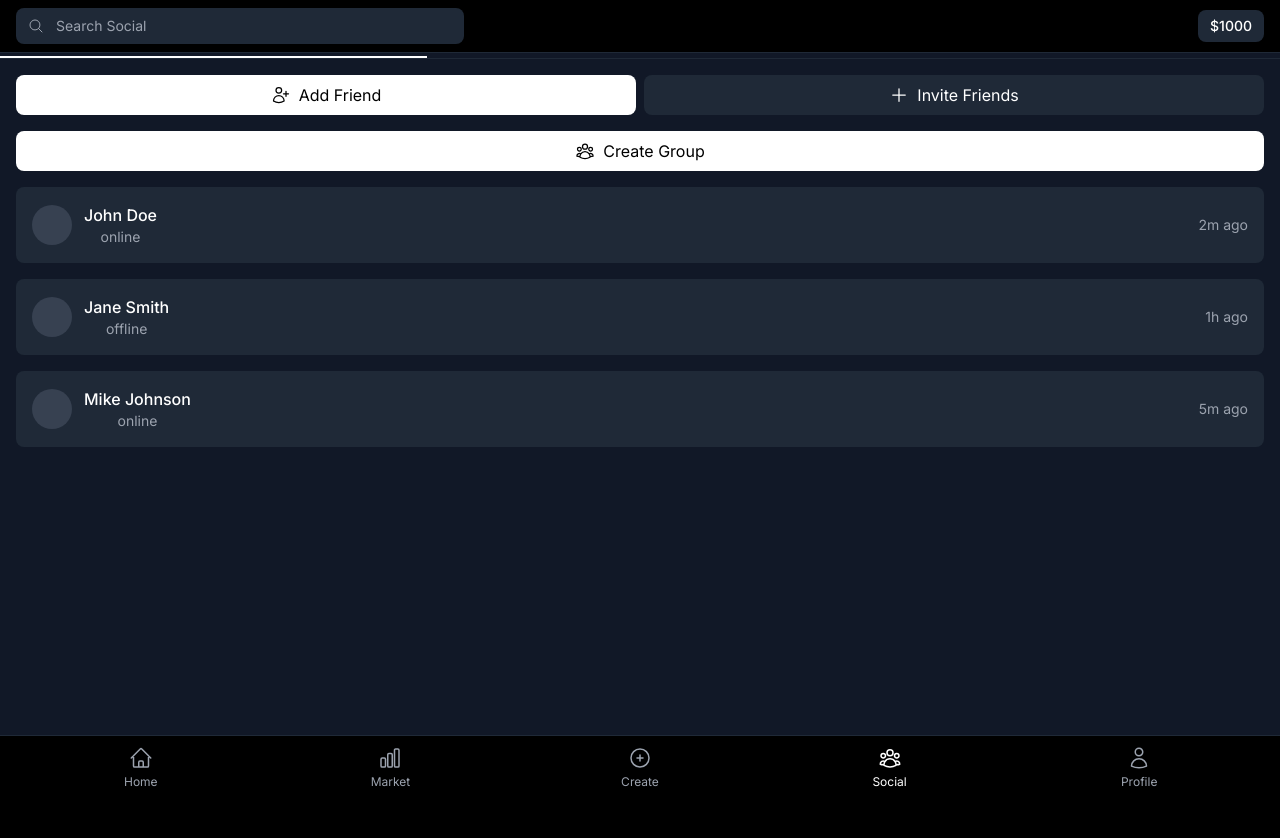
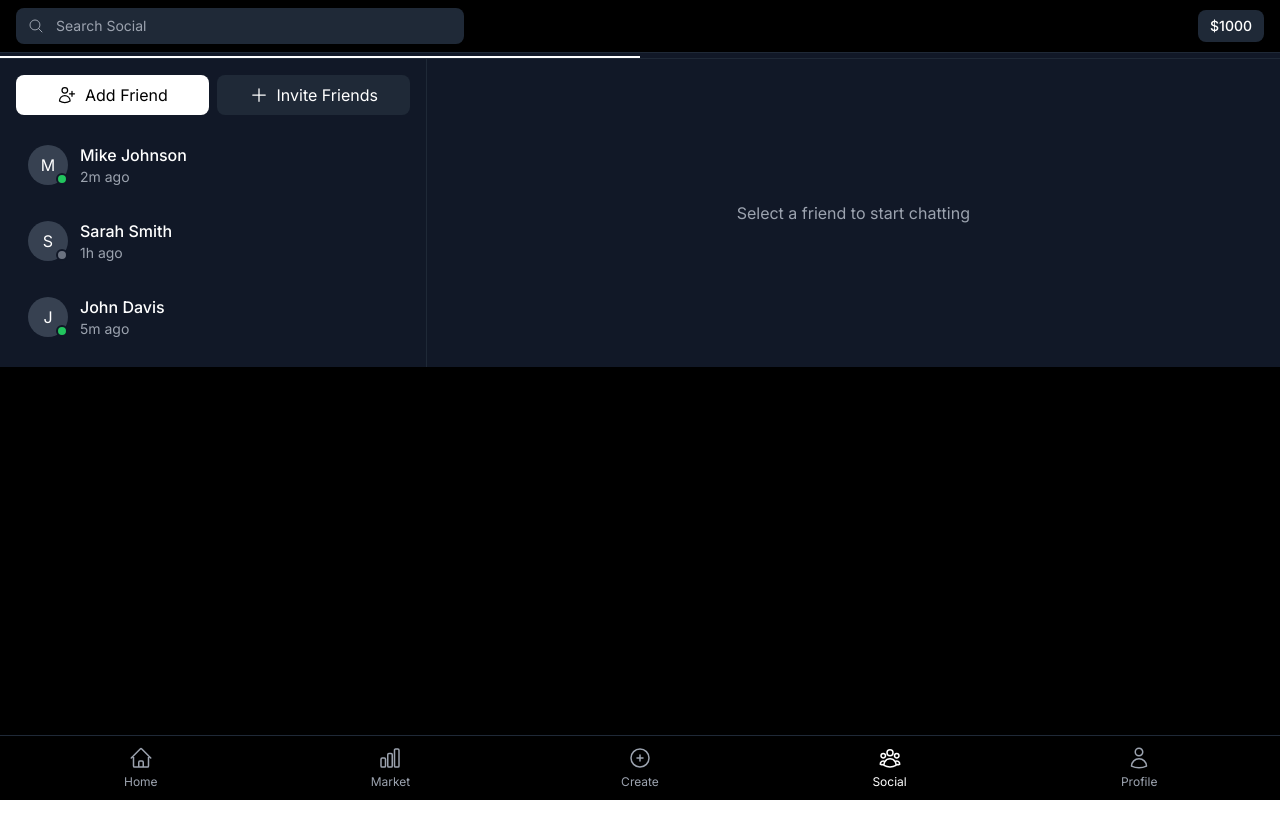
Before and after one commit to byselonia/Props, a Next.js app: page /social in a window 1280 px wide. Shown: the top 838 px of the page. After the commit the page ends 800 px from the top, so only its background shows below. Built offline with nearby package versions, Linux system fonts and the light colour scheme.

Commit message:
Refactor social page: Improve UI/UX with better tab navigation and chat interfaces

```diff
--- a/src/app/(authenticated)/social/page.tsx
+++ b/src/app/(authenticated)/social/page.tsx
@@ -1,136 +1,58 @@
-"use client";
+'use client';
 
-import { useState } from "react";
-import { PlusIcon, UserPlusIcon, ChatBubbleLeftRightIcon, UserGroupIcon, ArrowLeftIcon } from "@heroicons/react/24/outline";
+import { useState } from 'react';
+import { UserPlusIcon, PlusIcon, UserGroupIcon } from '@heroicons/react/24/outline';
+
+type Friend = {
+  id: number;
+  name: string;
+  status: 'online' | 'offline';
+  lastActive: string;
+};
+
+type Group = {
+  id: number;
+  name: string;
+  members: number;
+  lastMessage: string;
+  time: string;
+};
 
 export default function SocialPage() {
-  const [activeTab, setActiveTab] = useState<'friends' | 'groups' | 'chats'>('friends');
-  const [selectedFriend, setSelectedFriend] = useState<{ id: number; name: string } | null>(null);
-  const [selectedGroup, setSelectedGroup] = useState<{ id: number; name: string; members: number } | null>(null);
+  const [activeTab, setActiveTab] = useState<'friends' | 'groups'>('friends');
+  const [selectedFriend, setSelectedFriend] = useState<Friend | null>(null);
+  const [selectedGroup, setSelectedGroup] = useState<Group | null>(null);
+  const [message, setMessage] = useState('');
 
-  // Mock data - will be replaced with real data later
-  const friends = [
-    { id: 1, name: "John Doe", status: "online", lastSeen: "2m ago" },
-    { id: 2, name: "Jane Smith", status: "offline", lastSeen: "1h ago" },
-    { id: 3, name: "Mike Johnson", status: "online", lastSeen: "5m ago" },
+  const friends: Friend[] = [
+    { id: 1, name: "Mike Johnson", status: "online", lastActive: "2m ago" },
+    { id: 2, name: "Sarah Smith", status: "offline", lastActive: "1h ago" },
+    { id: 3, name: "John Davis", status: "online", lastActive: "5m ago" },
   ];
 
-  const groups = [
+  const groups: Group[] = [
     { id: 1, name: "Gaming Squad", members: 5, lastMessage: "Mike: Anyone up for a game?", time: "1h ago" },
     { id: 2, name: "Fantasy League", members: 8, lastMessage: "John: Who's winning this week?", time: "2h ago" },
     { id: 3, name: "Betting Group", members: 4, lastMessage: "Jane: New bet posted!", time: "30m ago" },
   ];
 
-  const groupChats = [
-    { id: 1, name: "Gaming Squad", members: 5, lastMessage: "Mike: Anyone up for a game?", time: "1h ago" },
-    { id: 2, name: "Fantasy League", members: 8, lastMessage: "John: Who's winning this week?", time: "2h ago" },
-    { id: 3, name: "Betting Group", members: 4, lastMessage: "Jane: New bet posted!", time: "30m ago" },
-  ];
-
-  const handleFriendSelect = (friend: { id: number; name: string }) => {
-    setSelectedFriend(friend);
-    setSelectedGroup(null);
+  const handleSendMessage = () => {
+    if (message.trim() && (selectedFriend || selectedGroup)) {
+      // Handle sending message
+      setMessage('');
+    }
   };
 
-  const handleGroupSelect = (group: { id: number; name: string; members: number }) => {
-    setSelectedGroup(group);
-    setSelectedFriend(null);
-  };
-
-  const handleBack = () => {
+  return (
+    <div className="flex flex-col h-full bg-gray-900 text-white">
+      {/* Main Navigation Tabs */}
+      <div className="flex border-b border-gray-800">
+        <button
+          onClick={() => {
+            setActiveTab('friends');
             setSelectedFriend(null);
             setSelectedGroup(null);
-  };
-
-  if (selectedFriend) {
-    return (
-      <div className="h-screen flex flex-col bg-gray-900">
-        {/* Chat Header */}
-        <div className="p-4 border-b border-gray-800 flex items-center">
-          <button
-            onClick={handleBack}
-            className="mr-4 p-2 hover:bg-gray-800 rounded-full"
-          >
-            <ArrowLeftIcon className="w-6 h-6 text-white" />
-          </button>
-          <h2 className="text-xl font-semibold text-white flex-1 text-center">
-            {selectedFriend.name}
-          </h2>
-        </div>
-
-        {/* Messages Area */}
-        <div className="flex-1 p-4 overflow-y-auto">
-          <div className="space-y-4">
-            {/* Placeholder for messages */}
-            <p className="text-gray-400 text-center">No messages yet</p>
-          </div>
-        </div>
-
-        {/* Message Input */}
-        <div className="p-4 border-t border-gray-800">
-          <div className="flex gap-2">
-            <input
-              type="text"
-              placeholder="Type a message..."
-              className="flex-1 bg-gray-800 text-white rounded-lg px-4 py-2 focus:outline-none focus:ring-2 focus:ring-white"
-            />
-            <button className="bg-white text-black px-4 py-2 rounded-lg hover:bg-gray-200">
-              Send
-            </button>
-          </div>
-        </div>
-      </div>
-    );
-  }
-
-  if (selectedGroup) {
-    return (
-      <div className="h-screen flex flex-col bg-gray-900">
-        {/* Chat Header */}
-        <div className="p-4 border-b border-gray-800 flex items-center">
-          <button
-            onClick={handleBack}
-            className="mr-4 p-2 hover:bg-gray-800 rounded-full"
-          >
-            <ArrowLeftIcon className="w-6 h-6 text-white" />
-          </button>
-          <div className="flex-1 text-center">
-            <h2 className="text-xl font-semibold text-white">{selectedGroup.name}</h2>
-            <p className="text-sm text-gray-400">{selectedGroup.members} members</p>
-          </div>
-        </div>
-
-        {/* Messages Area */}
-        <div className="flex-1 p-4 overflow-y-auto">
-          <div className="space-y-4">
-            {/* Placeholder for messages */}
-            <p className="text-gray-400 text-center">No messages yet</p>
-          </div>
-        </div>
-
-        {/* Message Input */}
-        <div className="p-4 border-t border-gray-800">
-          <div className="flex gap-2">
-            <input
-              type="text"
-              placeholder="Type a message..."
-              className="flex-1 bg-gray-800 text-white rounded-lg px-4 py-2 focus:outline-none focus:ring-2 focus:ring-white"
-            />
-            <button className="bg-white text-black px-4 py-2 rounded-lg hover:bg-gray-200">
-              Send
-            </button>
-          </div>
-        </div>
-      </div>
-    );
-  }
-
-  return (
-    <div className="h-screen flex flex-col bg-gray-900">
-      {/* Tabs */}
-      <div className="flex border-b border-gray-800">
-        <button
-          onClick={() => setActiveTab('friends')}
+          }}
           className={`flex-1 py-4 px-4 text-center ${
             activeTab === 'friends' ? 'text-white border-b-2 border-white' : 'text-gray-400'
           }`}
@@ -138,27 +60,25 @@ export default function SocialPage() {
           Friends
         </button>
         <button
-          onClick={() => setActiveTab('groups')}
+          onClick={() => {
+            setActiveTab('groups');
+            setSelectedFriend(null);
+            setSelectedGroup(null);
+          }}
           className={`flex-1 py-4 px-4 text-center ${
             activeTab === 'groups' ? 'text-white border-b-2 border-white' : 'text-gray-400'
           }`}
         >
           Groups
         </button>
-        <button
-          onClick={() => setActiveTab('chats')}
-          className={`flex-1 py-4 px-4 text-center ${
-            activeTab === 'chats' ? 'text-white border-b-2 border-white' : 'text-gray-400'
-          }`}
-        >
-          Chats
-        </button>
       </div>
 
-      {/* Content based on active tab */}
-      <div className="flex-1 overflow-y-auto">
+      {/* Main Content Area */}
+      <div className="flex-1 overflow-hidden">
         {activeTab === 'friends' && (
-          <div className="p-4 space-y-4">
+          <div className="h-full flex">
+            {/* Friends Sidebar */}
+            <div className="w-1/3 border-r border-gray-800 p-4">
               {/* Action Buttons */}
               <div className="flex gap-2 mb-4">
                 <button className="flex-1 flex items-center justify-center gap-2 bg-white text-black py-2 px-4 rounded-lg hover:bg-gray-200">
@@ -171,6 +91,74 @@ export default function SocialPage() {
                 </button>
               </div>
 
+              {/* Friends List */}
+              <div className="space-y-2">
+                {friends.map((friend) => (
+                  <button
+                    key={friend.id}
+                    onClick={() => setSelectedFriend(friend)}
+                    className={`w-full p-3 rounded-lg flex items-center gap-3 ${
+                      selectedFriend?.id === friend.id ? 'bg-gray-800' : 'hover:bg-gray-800'
+                    }`}
+                  >
+                    <div className="relative">
+                      <div className="w-10 h-10 rounded-full bg-gray-700 flex items-center justify-center">
+                        {friend.name.charAt(0)}
+                      </div>
+                      <div className={`absolute bottom-0 right-0 w-3 h-3 rounded-full border-2 border-gray-900 ${
+                        friend.status === 'online' ? 'bg-green-500' : 'bg-gray-500'
+                      }`} />
+                    </div>
+                    <div className="flex-1 text-left">
+                      <div className="font-medium">{friend.name}</div>
+                      <div className="text-sm text-gray-400">{friend.lastActive}</div>
+                    </div>
+                  </button>
+                ))}
+              </div>
+            </div>
+
+            {/* Chat Area */}
+            <div className="flex-1 flex flex-col">
+              {selectedFriend ? (
+                <>
+                  <div className="p-4 border-b border-gray-800">
+                    <h2 className="text-xl font-semibold">{selectedFriend.name}</h2>
+                  </div>
+                  <div className="flex-1 p-4 overflow-y-auto">
+                    {/* Chat messages would go here */}
+                  </div>
+                  <div className="p-4 border-t border-gray-800">
+                    <div className="flex gap-2">
+                      <input
+                        type="text"
+                        value={message}
+                        onChange={(e) => setMessage(e.target.value)}
+                        placeholder="Type a message..."
+                        className="flex-1 bg-gray-800 text-white rounded-lg px-4 py-2 focus:outline-none focus:ring-2 focus:ring-white"
+                      />
+                      <button
+                        onClick={handleSendMessage}
+                        className="bg-white text-black px-4 py-2 rounded-lg hover:bg-gray-200"
+                      >
+                        Send
+                      </button>
+                    </div>
+                  </div>
+                </>
+              ) : (
+                <div className="flex-1 flex items-center justify-center text-gray-400">
+                  Select a friend to start chatting
+                </div>
+              )}
+            </div>
+          </div>
+        )}
+
+        {activeTab === 'groups' && (
+          <div className="h-full flex">
+            {/* Groups Sidebar */}
+            <div className="w-1/3 border-r border-gray-800 p-4">
               {/* Action Button */}
               <div className="mb-4">
                 <button className="w-full flex items-center justify-center gap-2 bg-white text-black py-2 px-4 rounded-lg hover:bg-gray-200">
@@ -179,78 +167,69 @@ export default function SocialPage() {
                 </button>
               </div>
 
-            {friends.map((friend) => (
-              <button
-                key={friend.id}
-                onClick={() => handleFriendSelect(friend)}
-                className="w-full flex items-center justify-between p-4 bg-gray-800 rounded-lg hover:bg-gray-700"
-              >
-                <div className="flex items-center space-x-3">
-                  <div className="w-10 h-10 bg-gray-700 rounded-full"></div>
-                  <div>
-                    <p className="text-white font-medium">{friend.name}</p>
-                    <p className="text-sm text-gray-400">{friend.status}</p>
-                  </div>
-                </div>
-                <p className="text-sm text-gray-400">{friend.lastSeen}</p>
-              </button>
-            ))}
-          </div>
-        )}
-
-        {activeTab === 'groups' && (
-          <div className="p-4 space-y-4">
-            {/* Action Button */}
-            <div className="mb-4">
-              <button className="w-full flex items-center justify-center gap-2 bg-white text-black py-2 px-4 rounded-lg hover:bg-gray-200">
-                <UserGroupIcon className="w-5 h-5" />
-                Create Group
-              </button>
-            </div>
-
+              {/* Groups List */}
+              <div className="space-y-2">
                 {groups.map((group) => (
                   <button
                     key={group.id}
-                onClick={() => handleGroupSelect(group)}
-                className="w-full flex items-center justify-between p-4 bg-gray-800 rounded-lg hover:bg-gray-700"
+                    onClick={() => setSelectedGroup(group)}
+                    className={`w-full p-3 rounded-lg ${
+                      selectedGroup?.id === group.id ? 'bg-gray-800' : 'hover:bg-gray-800'
+                    }`}
                   >
-                <div className="flex items-center space-x-3">
-                  <div className="w-10 h-10 bg-gray-700 rounded-full"></div>
-                  <div>
-                    <p className="text-white font-medium">{group.name}</p>
-                    <p className="text-sm text-gray-400">{group.members} members</p>
+                    <div className="flex items-center gap-3">
+                      <div className="w-10 h-10 rounded-full bg-gray-700 flex items-center justify-center">
+                        {group.name.charAt(0)}
+                      </div>
+                      <div className="flex-1 text-left">
+                        <div className="font-medium">{group.name}</div>
+                        <div className="text-sm text-gray-400">{group.members} members</div>
                       </div>
                     </div>
-                <div className="text-right">
-                  <p className="text-sm text-gray-400">{group.lastMessage}</p>
-                  <p className="text-xs text-gray-500">{group.time}</p>
+                    <div className="mt-2 text-sm text-gray-400">
+                      <div>{group.lastMessage}</div>
+                      <div>{group.time}</div>
                     </div>
                   </button>
                 ))}
               </div>
-        )}
+            </div>
 
-        {activeTab === 'chats' && (
-          <div className="p-4 space-y-4">
-            {groupChats.map((chat) => (
+            {/* Group Chat Area */}
+            <div className="flex-1 flex flex-col">
+              {selectedGroup ? (
+                <>
+                  <div className="p-4 border-b border-gray-800">
+                    <h2 className="text-xl font-semibold">{selectedGroup.name}</h2>
+                    <p className="text-sm text-gray-400">{selectedGroup.members} members</p>
+                  </div>
+                  <div className="flex-1 p-4 overflow-y-auto">
+                    {/* Group chat messages would go here */}
+                  </div>
+                  <div className="p-4 border-t border-gray-800">
+                    <div className="flex gap-2">
+                      <input
+                        type="text"
+                        value={message}
+                        onChange={(e) => setMessage(e.target.value)}
+                        placeholder="Type a message..."
+                        className="flex-1 bg-gray-800 text-white rounded-lg px-4 py-2 focus:outline-none focus:ring-2 focus:ring-white"
+                      />
                       <button
-                key={chat.id}
-                onClick={() => handleGroupSelect(chat)}
-                className="w-full flex items-center justify-between p-4 bg-gray-800 rounded-lg hover:bg-gray-700"
+                        onClick={handleSendMessage}
+                        className="bg-white text-black px-4 py-2 rounded-lg hover:bg-gray-200"
                       >
-                <div className="flex items-center space-x-3">
-                  <div className="w-10 h-10 bg-gray-700 rounded-full"></div>
-                  <div>
-                    <p className="text-white font-medium">{chat.name}</p>
-                    <p className="text-sm text-gray-400">{chat.members} members</p>
+                        Send
+                      </button>
                     </div>
                   </div>
-                <div className="text-right">
-                  <p className="text-sm text-gray-400">{chat.lastMessage}</p>
-                  <p className="text-xs text-gray-500">{chat.time}</p>
+                </>
+              ) : (
+                <div className="flex-1 flex items-center justify-center text-gray-400">
+                  Select a group to view messages
                 </div>
-              </button>
-            ))}
+              )}
+            </div>
           </div>
         )}
       </div>
```
Also changed, not shown: 1 other file (tests, documents, lock files or other folders). Lines whose indentation alone changed are shown as unchanged.
